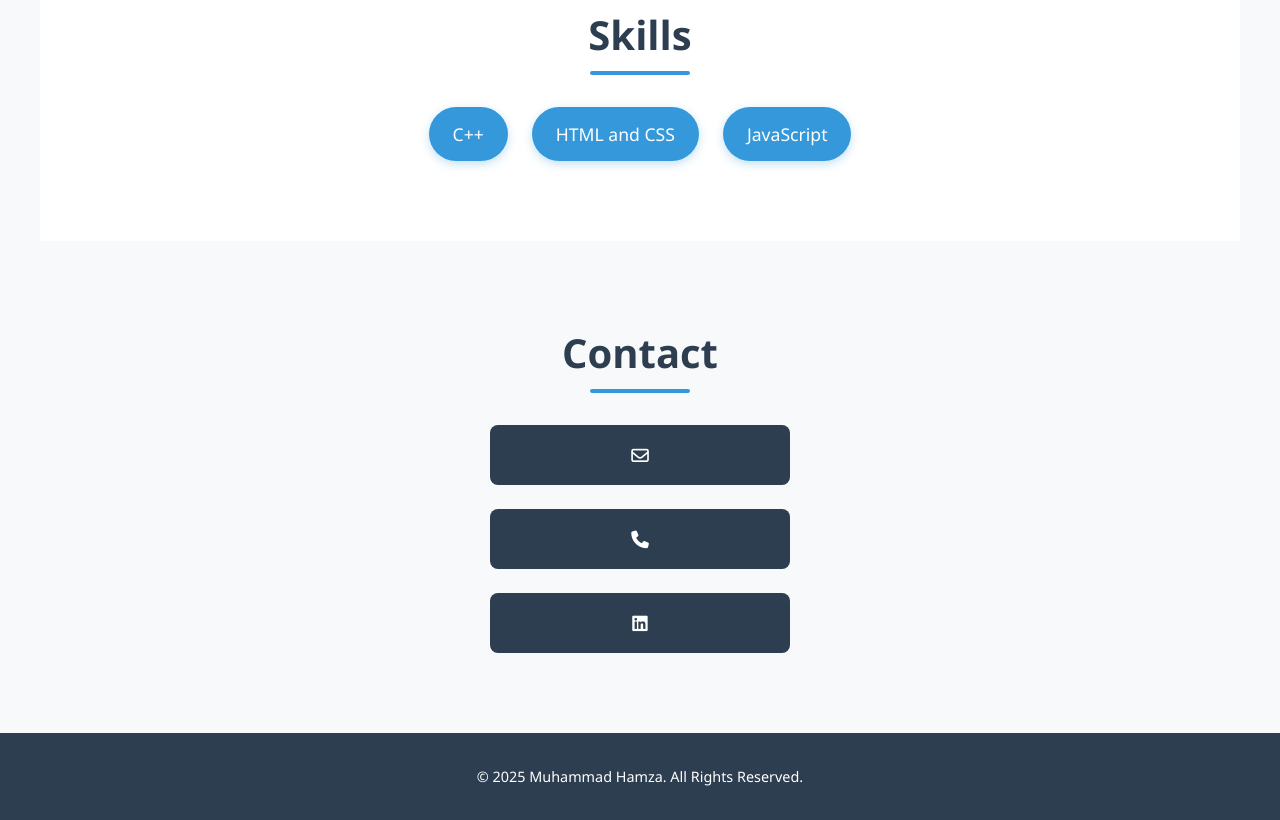
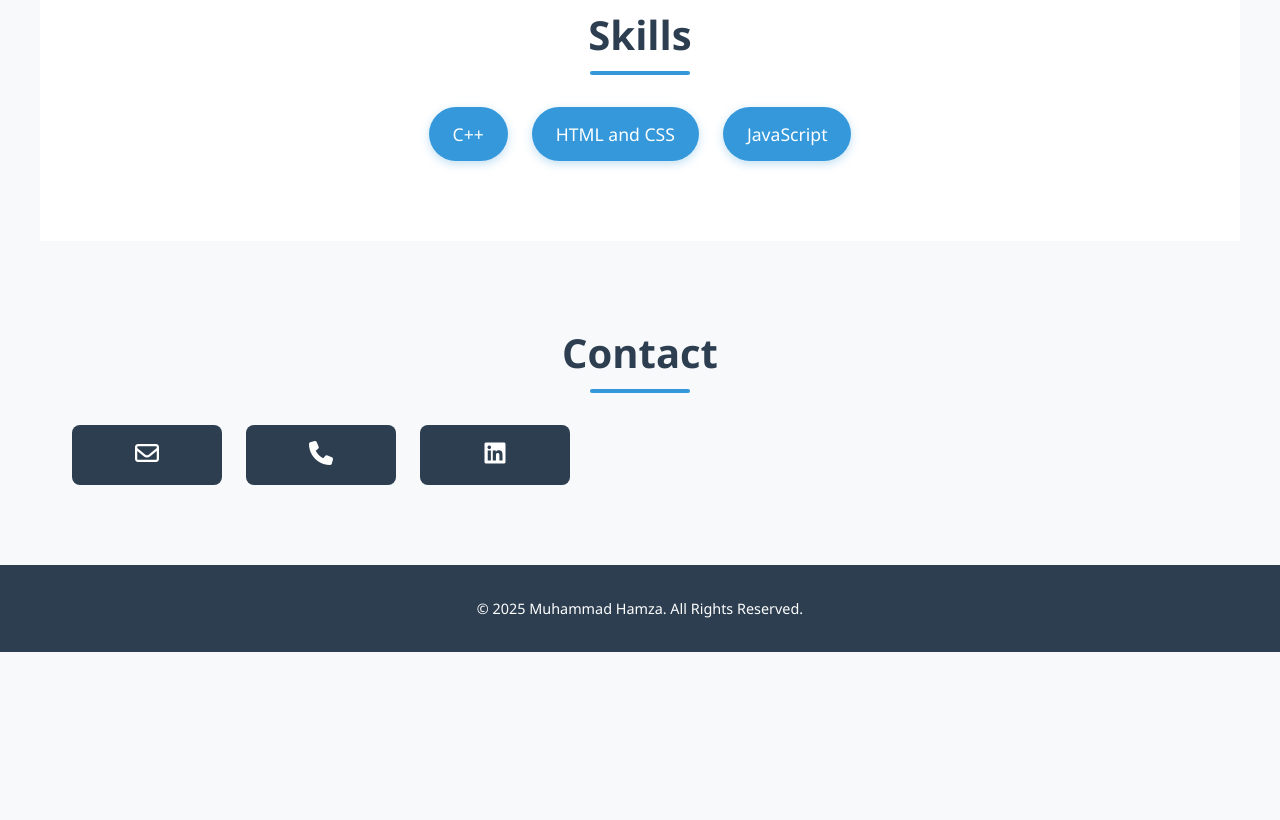
Before and after one commit to Hamxa-2005/Portfolio, a plain HTML site: page index.html in a window 1280 px wide. Shown: the part 1879-2699 px from the top of the page. After the commit the page ends 2531 px from the top, so only its background shows below. Drawn offline with Linux system fonts and the light colour scheme.

Commit message:
Update style.css

```diff
--- a/style.css
+++ b/style.css
@@ -192,7 +192,7 @@ section h2::after {
 #contact ul {
     list-style: none;
     display: flex;
-    flex-direction: column;
+    justify-content: centre;
     align-items: center;
     gap: 1.5rem;
 }
@@ -202,7 +202,7 @@ section h2::after {
     border-radius: 8px;
     overflow: hidden;
     transition: transform 0.3s ease;
-    width: 300px;
+    width: 150px;
     text-align: center;
 }
 
@@ -222,6 +222,10 @@ section h2::after {
 
 #contact a:hover {
     background-color: #3498db;
+}
+
+#contact i {
+    font-size: 1.5rem;
 }
 
 /* Footer */
```
